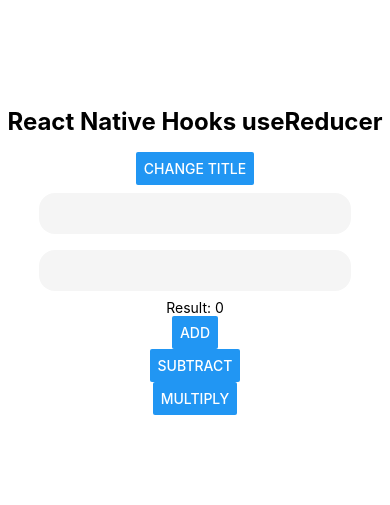
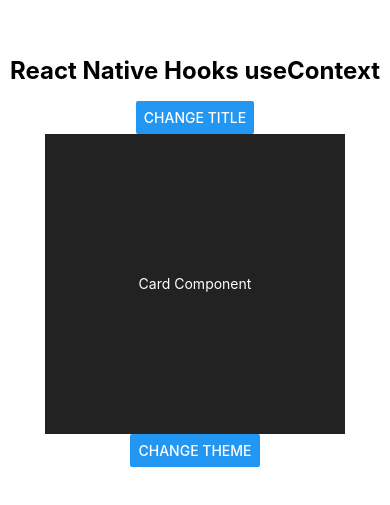
Before and after one commit to burhanyilmaz/reactnativehooks, a React Native app: screen / in a window 390 px wide. Shown: the part 161-666 px from the top of the page. Built offline with nearby package versions, Linux system fonts and the light colour scheme.

Commit message:
useContext added.

```diff
--- a/App.js
+++ b/App.js
@@ -6,7 +6,7 @@
  * @flow strict-local
  */
 
-import React, { useState, useReducer } from 'react';
+import React, { useState, useContext, useReducer } from 'react';
 import {
   SafeAreaView,
   Text,
@@ -14,78 +14,69 @@ import {
   StyleSheet,
   TextInput,
   Button,
+  View,
 } from 'react-native';
 
+const themes = {
+  light: {
+    foreground: '#000000',
+    background: '#eeeeee',
+  },
+  dark: {
+    foreground: '#ffffff',
+    background: '#222222',
+  },
+};
+
+const ThemeContext = React.createContext();
+
 const CustomInput = ({ onChangeText }) => (
-  <TextInput style={styles.input} onChangeText={onChangeText} />
+  <TextInput
+    style={styles.input}
+    onChangeText={onChangeText}
+  />
 );
 
-const TYPES = {
-  ADD: 'ADD',
-  SUBTRACT: 'SUBTRACT',
-  MULTIPLY: 'MULTIPLY',
+
+const Card = () => {
+  const { state, dispatch } = useContext(ThemeContext);
+
+  return (
+    <>
+      <View style={{
+        backgroundColor: themes[state.mode].background, width: 300, height: 300, justifyContent: 'center', alignItems: 'center',
+      }}
+      >
+        <Text style={{ color: themes[state.mode].foreground }}>Card Component</Text>
+      </View>
+      <Button title="Change Theme" onPress={() => dispatch({ type: 'ChangeTheme', mode: state.mode === 'dark' ? 'light' : 'dark' })} />
+    </>
+  );
 };
-const reducer = (state, action) => {
+
+const ThemeReducer = (state, action) => {
   switch (action.type) {
-    case TYPES.ADD:
-      return { ...state, result: Number(action.a) + Number(action.b) };
-    case TYPES.SUBTRACT:
-      return { ...state, result: Number(action.a) - Number(action.b) };
-    case TYPES.MULTIPLY:
-      return { ...state, result: Number(action.a) * Number(action.b) };
+    case 'ChangeTheme':
+      return { ...state, mode: action.mode };
     default:
       return state;
   }
 };
 
 const App = () => {
-  const [title, setTitle] = useState('React Native Hooks useReducer');
-  const [a, setA] = useState(0);
-  const [b, setB] = useState(0);
-  const [{ result }, dispatch] = useReducer(reducer, { result: 0 });
+  const [title, setTitle] = useState('React Native Hooks useContext');
+  const [state, dispatch] = useReducer(ThemeReducer, { mode: 'dark' });
+
 
   return (
-    <>
+    <ThemeContext.Provider value={{ state, dispatch }}>
       <StatusBar barStyle="dark-content" />
       <SafeAreaView style={styles.container}>
         <Text style={styles.title}>{title}</Text>
         <Button onPress={() => setTitle('New Title')} title="Change Title" />
-        <CustomInput onChangeText={setA} />
-        <CustomInput onChangeText={setB} />
-        <Text>
-          Result:
-          {' '}
-          {result}
-        </Text>
-        <Button
-          onPress={() => dispatch({
-            type: TYPES.ADD,
-            a,
-            b,
-          })}
-          title="ADD"
-        />
-
-        <Button
-          onPress={() => dispatch({
-            type: TYPES.SUBTRACT,
-            a,
-            b,
-          })}
-          title="SUBTRACT"
-        />
-
-        <Button
-          onPress={() => dispatch({
-            type: TYPES.MULTIPLY,
-            a,
-            b,
-          })}
-          title="MULTIPLY"
-        />
-
+        <Card />
       </SafeAreaView>
-    </>
+    </ThemeContext.Provider>
   );
 };
 
```
